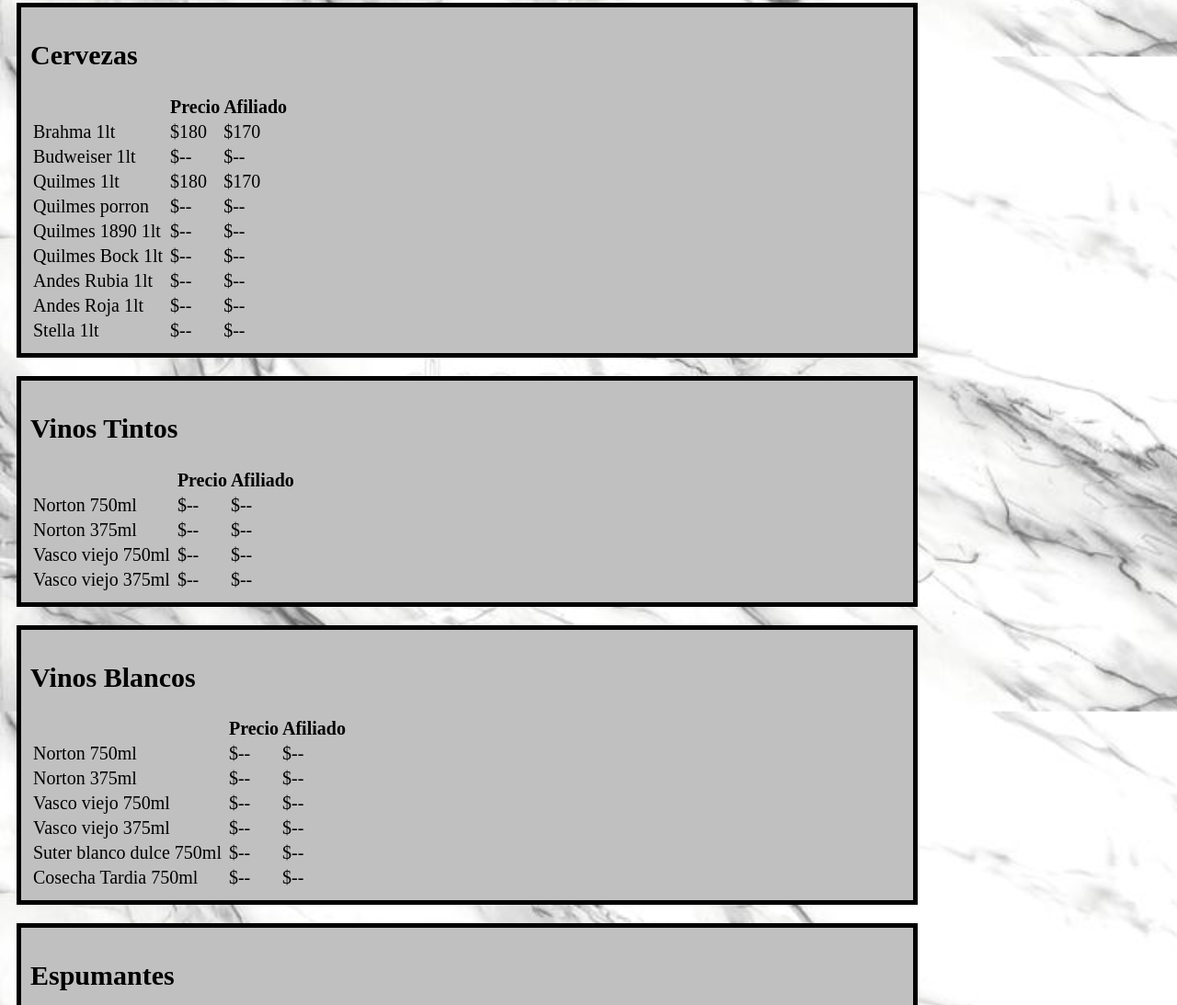
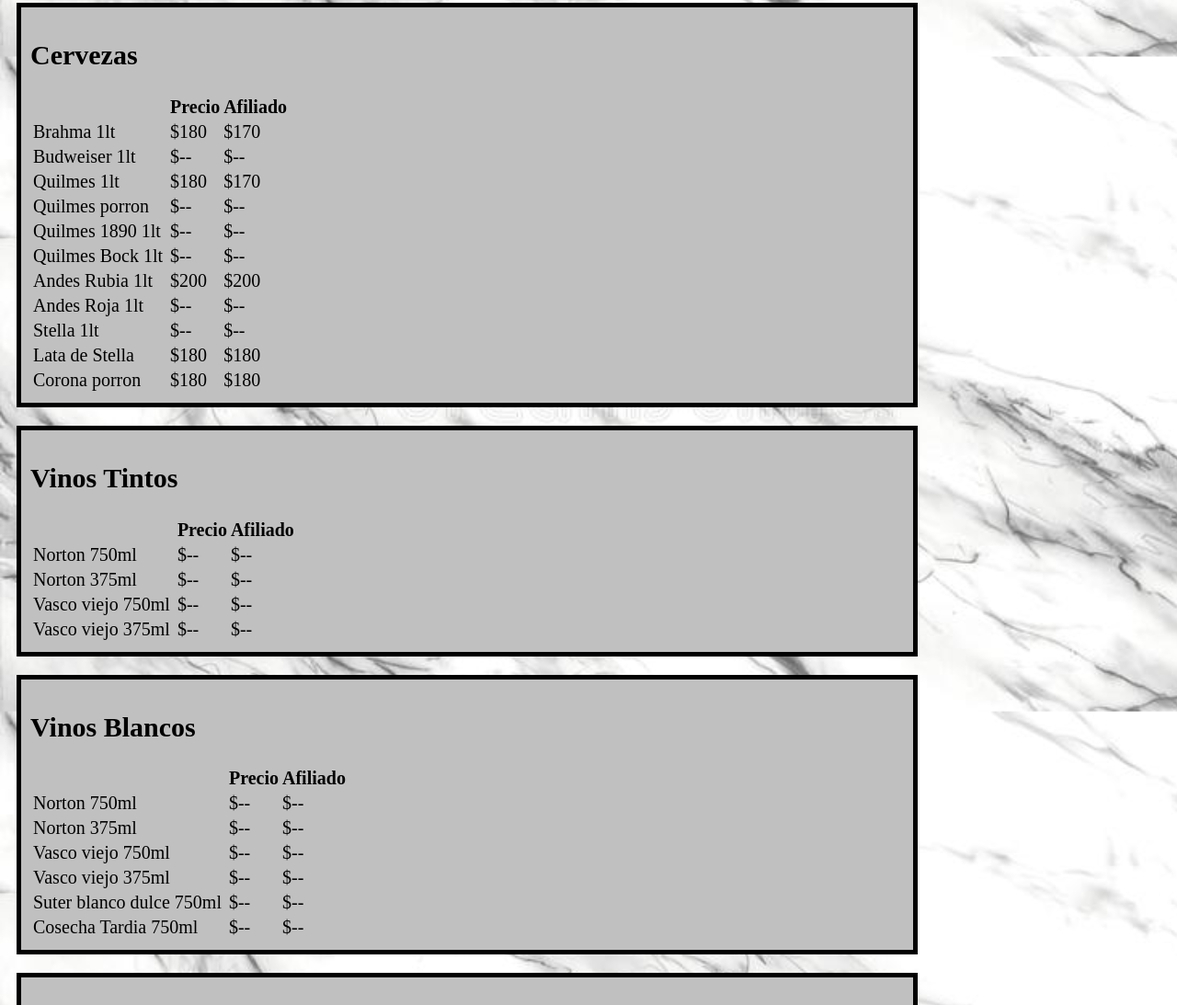
Before and after one commit to Hotel30deOctubre/lista-bar, a plain HTML site: page index.html in a window 1280 px wide. Shown: the part 1363-2456 px from the top of the page at 92% size. Drawn offline with Linux system fonts and the light colour scheme.

Commit message:
Add files via upload

```diff
--- a/index.html
+++ b/index.html
@@ -278,8 +278,8 @@
                   <tr>
                         <td>Andes Rubia 1lt</td>
                         <td></td>
-                        <td>$--</td>
-                        <td>$--</td>
+                        <td>$200</td>
+                        <td>$200</td>
                   </tr>
                   <tr>
                         <td>Andes Roja 1lt</td>
@@ -292,6 +292,18 @@
                         <td></td>
                         <td>$--</td>
                         <td>$--</td>
+                  </tr>
+                  <tr>
+                        <td>Lata de Stella</td>
+                        <td></td>
+                        <td>$180</td>
+                        <td>$180</td>
+                  </tr>
+                  <tr>
+                        <td>Corona porron</td>
+                        <td></td>
+                        <td>$180</td>
+                        <td>$180</td>
                   </tr>
             </table>
             </div>
```
